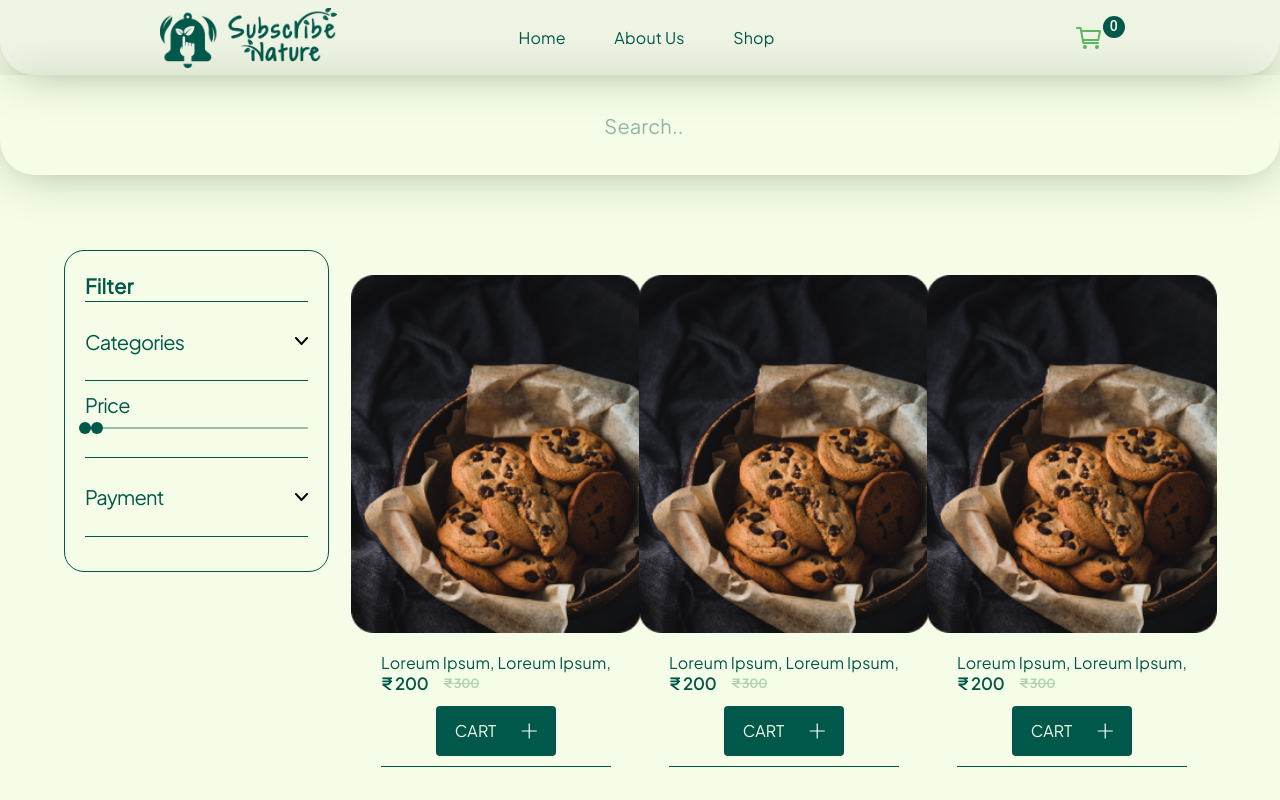
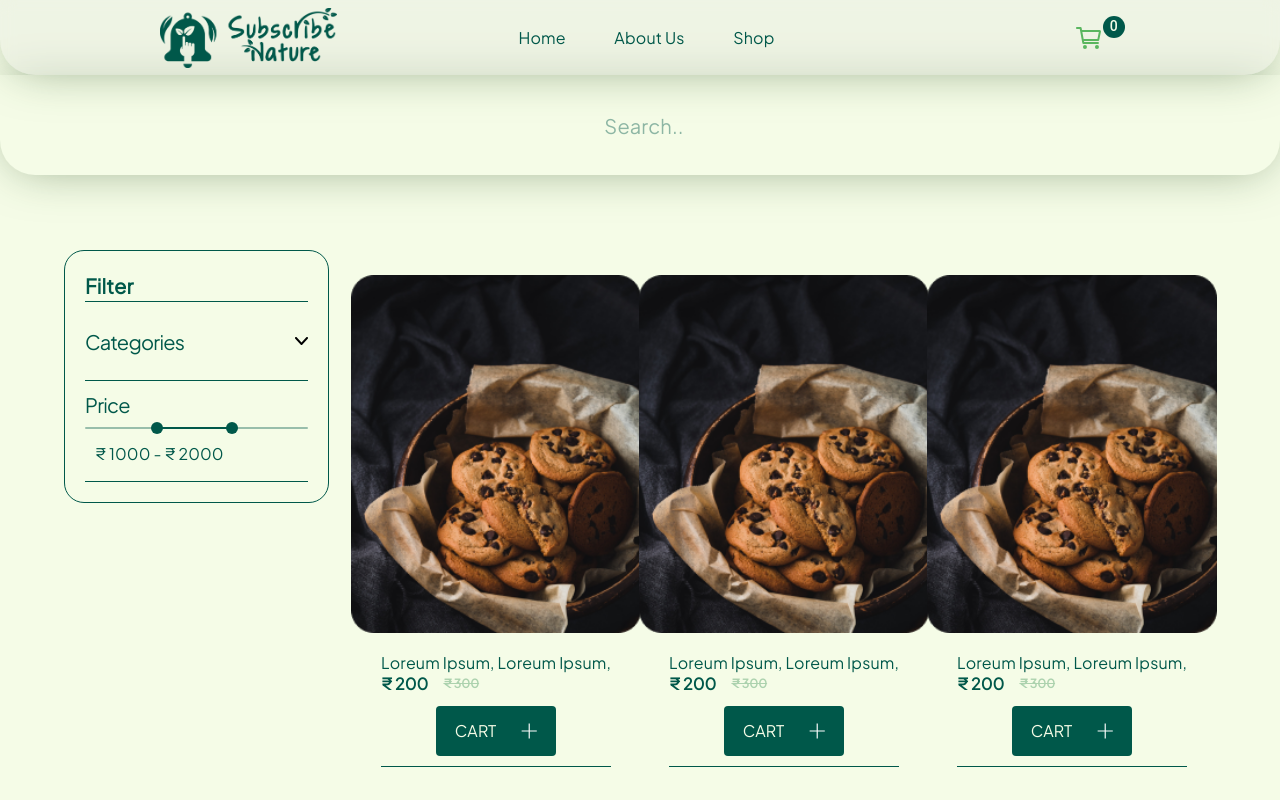
Before and after one commit to subru-37/sample-repo, a React (Vite) app in the folder client/: page /products in a window 1280 px wide. Shown: the top 800 px of the page. Built offline with nearby package versions, Linux system fonts and the light colour scheme.

Commit message:
showed filter price range and removed payment method option

```diff
--- a/client/src/Components/FilterBox.tsx
+++ b/client/src/Components/FilterBox.tsx
@@ -141,11 +141,25 @@ const FilterBox = ({
           //   aria-label='Small'
           getAriaValueText={(value) => `${value}/-`}
           getAriaLabel={() => 'Price Range'}
-          step={100}
-          min={1000}
-          max={20000}
+          step={50}
+          min={50}
+          max={3000}
           defaultValue={[1000, 2000]}
         />
+        <Box
+          sx={{
+            width: '100%',
+            paddingLeft: '10px',
+            display: 'flex',
+            alignItems: 'center',
+            justifyContent: 'flex-start',
+            flexDirection: 'row',
+          }}
+        >
+          <Typography sx={{ color: 'green.darker', fontSize: '16px' }}>
+          ₹ {slideValue[0]} - ₹ {slideValue[1]}
+          </Typography>
+        </Box>
         <Box
           sx={{
             width: '100%',
@@ -154,7 +168,7 @@ const FilterBox = ({
             marginTop: '15px',
           }}
         />
-        <FilterAccordion
+        {/* <FilterAccordion
           question="Payment"
           panel="panel2"
           handleChange={handleChange}
@@ -193,7 +207,7 @@ const FilterBox = ({
             backgroundColor: 'green.darker',
             margin: '15px 0',
           }}
-        />
+        /> */}
       </Box>
     </Box>
   );
```
